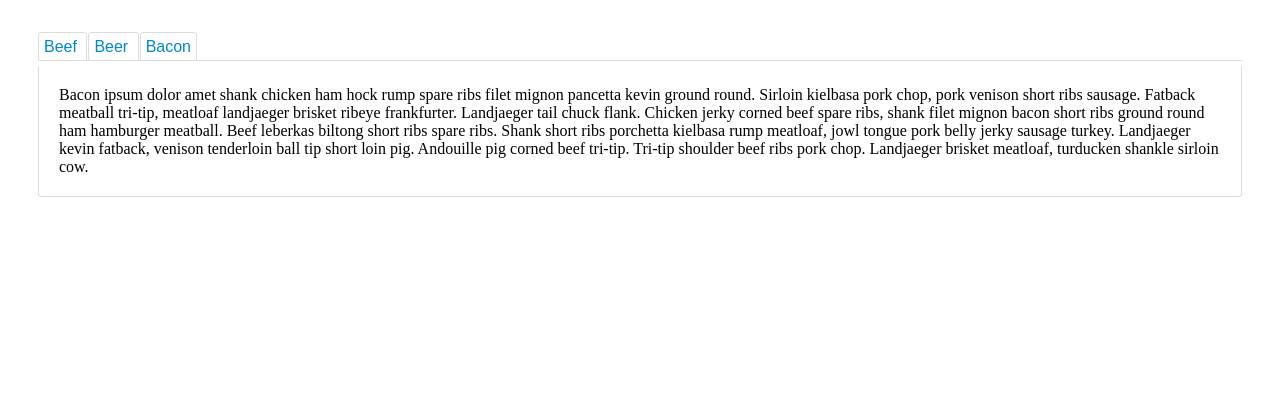
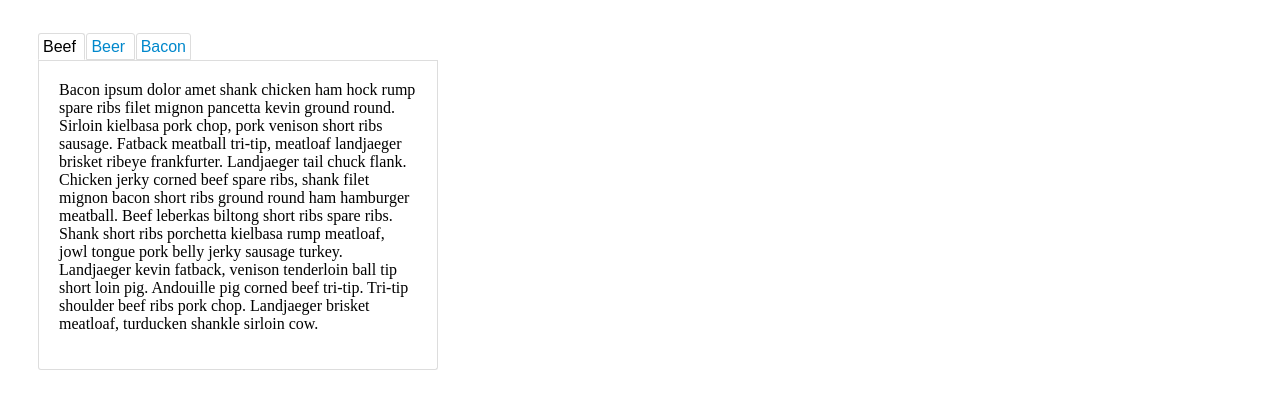
Before and after one commit to cptnhaddock/mytab, a website: page app/index.html in a window 1280 px wide. Drawn offline with nearby package versions, Linux system fonts and the light colour scheme.

Commit message:
Added transition and animation

```diff
--- a/app/index.html
+++ b/app/index.html
@@ -9,7 +9,7 @@
 	<body>
 		<div class="tabs">
 			<ul>
-				<li>
+				<li class="active">
 					<a href="#tab1">Beef</a>
 				</li>
 				<li>
--- a/app/style.css
+++ b/app/style.css
@@ -1,5 +1,9 @@
 body {
 	padding:30px;
+}
+
+.tabs {
+	width:400px;
 }
 
 .tabs ul {
@@ -16,10 +20,11 @@ body {
 	border-top-left-radius: 3px;
 	border-top-right-radius: 3px;
 	border: 1px solid #ddd;
-	padding: 5px;
+	padding: 4px;
 	font-family:sans-serif;
 	background: white;
 	color: #08c;
+	-webkit-transition: all 0.5s ease;
 }
 
 .tabs ul li a,
@@ -32,24 +37,34 @@ body {
 
 .tabs ul li:hover {
 	background: #ddd;
+	-webkit-transition: all 0.1s;
 }
 
 .tabs ul li.active,
 .tabs ul li.active a {
 	color:black;
-	background:#ddd;
+	border-bottom: 1px solid transparent;
 }
 
 .tab > p {
 	display: none;
 	padding: 20px;
-	margin-top: 5px;
+	margin-top: 0px;
 }
 
-.tab.active > p {
-	display: block;
+.tab.active {
 	border: 1px solid #ddd;
 	border-top: 0px;
 	border-bottom-left-radius: 3px;
 	border-bottom-right-radius: 3px;
 }
+
+.tab.active > p {
+	display: block;
+	-webkit-animation: fadein 1s;
+}
+
+@-webkit-keyframes fadein {
+    from { opacity: 0; }
+    to   { opacity: 1; }
+}
```
